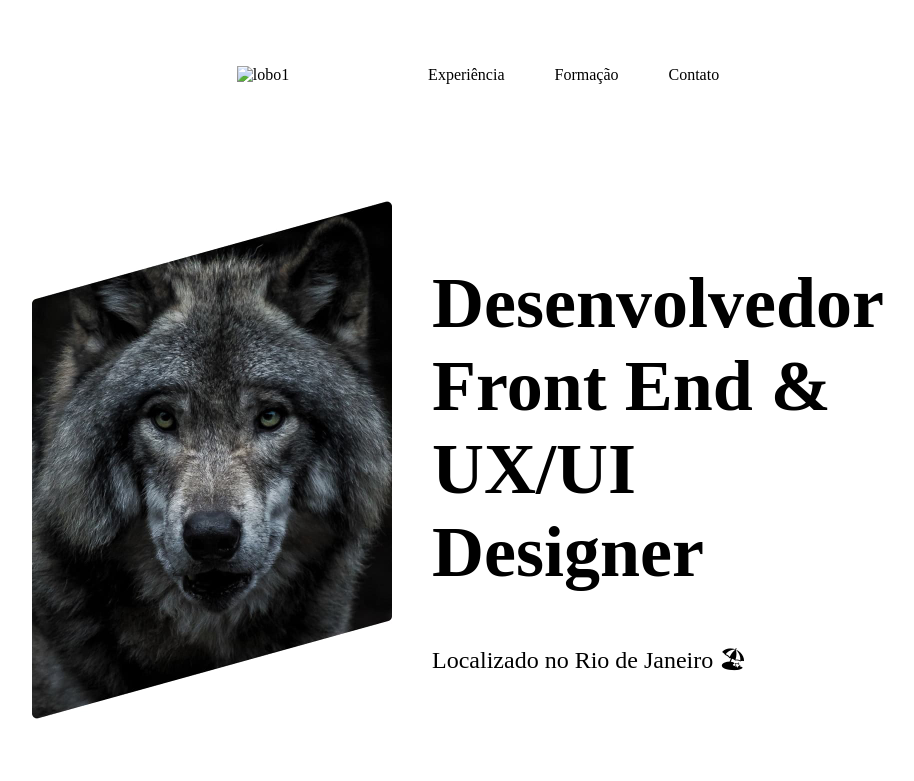
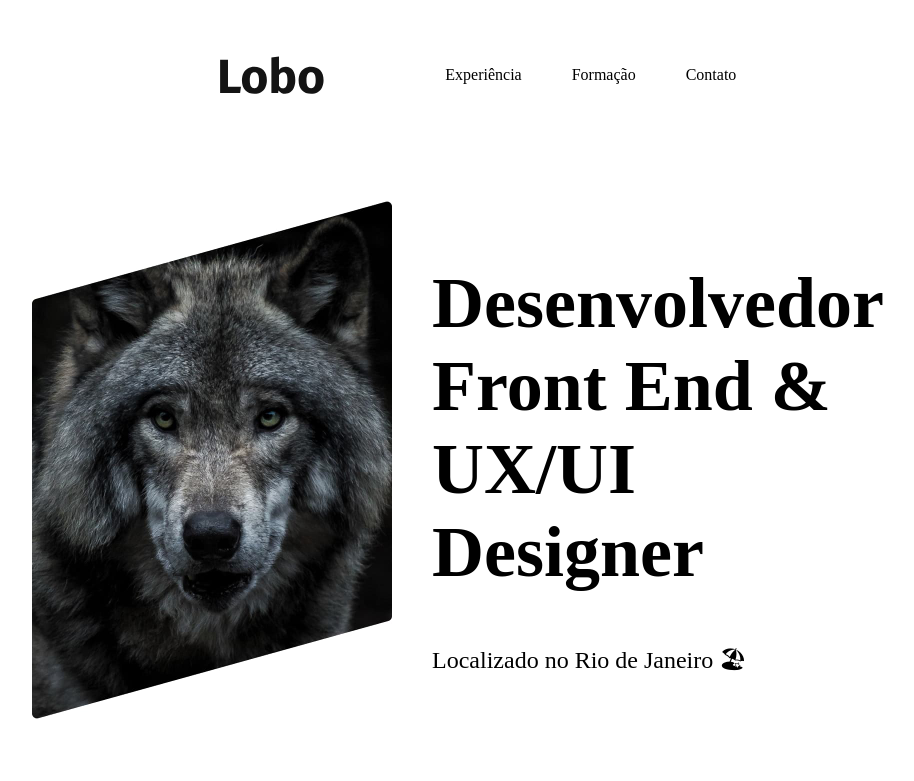
Before and after one commit to Wendellcl147/Projetolobo, a plain HTML site: page index.html in a window 1280 px wide. Shown: the top 781 px of the page, without its empty margins (162-1076 px from the left). Drawn offline with Linux system fonts and the light colour scheme; files whose address does not match are found by name.

Commit message:
Update index.html

```diff
--- a/index.html
+++ b/index.html
@@ -11,7 +11,7 @@
 
 <body>
   <header class="menu-1">
-    <img src="./img/marca.svg" alt="lobo1">
+    <img src="./marca.svg" alt="lobo1">
 
     <nav>
 
```
